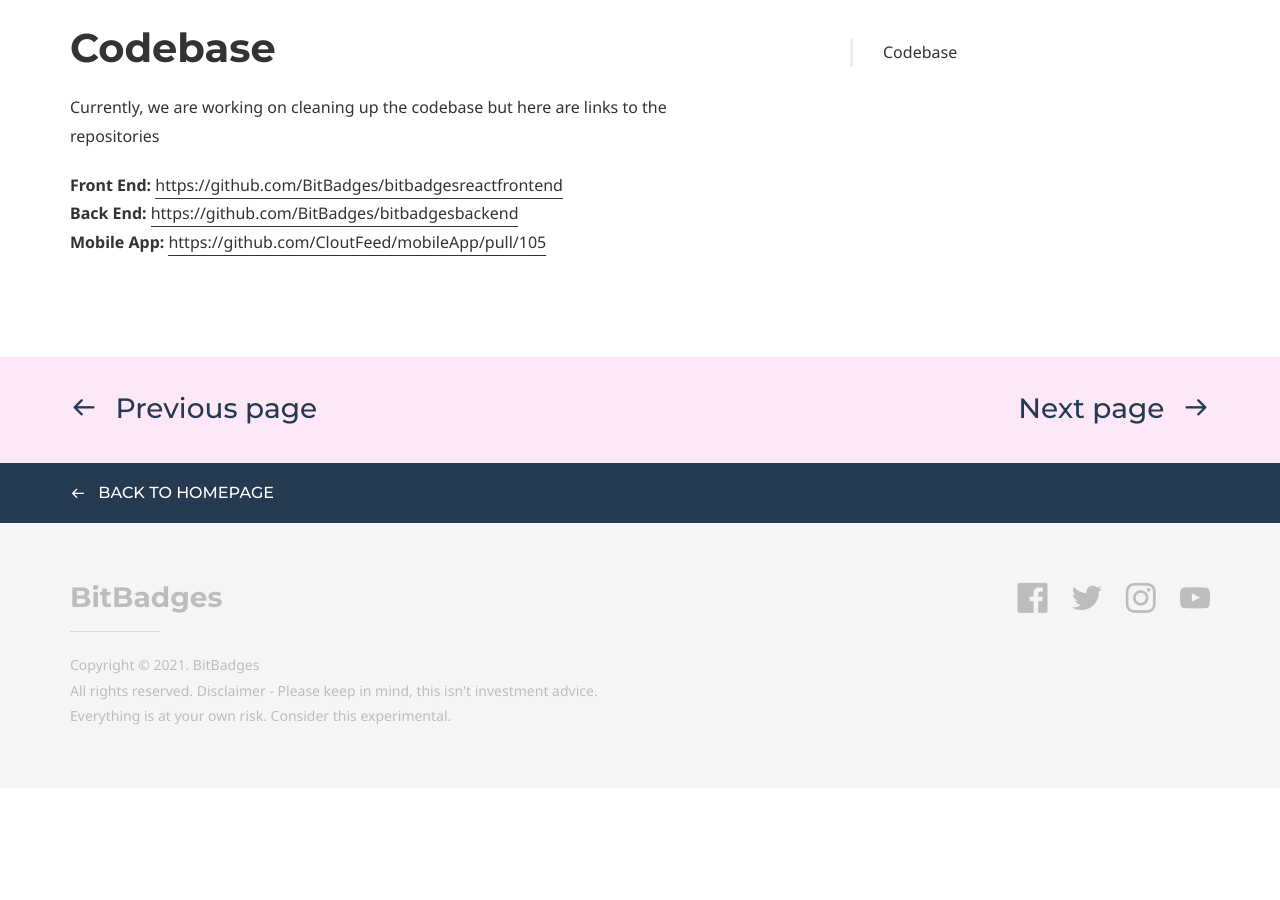
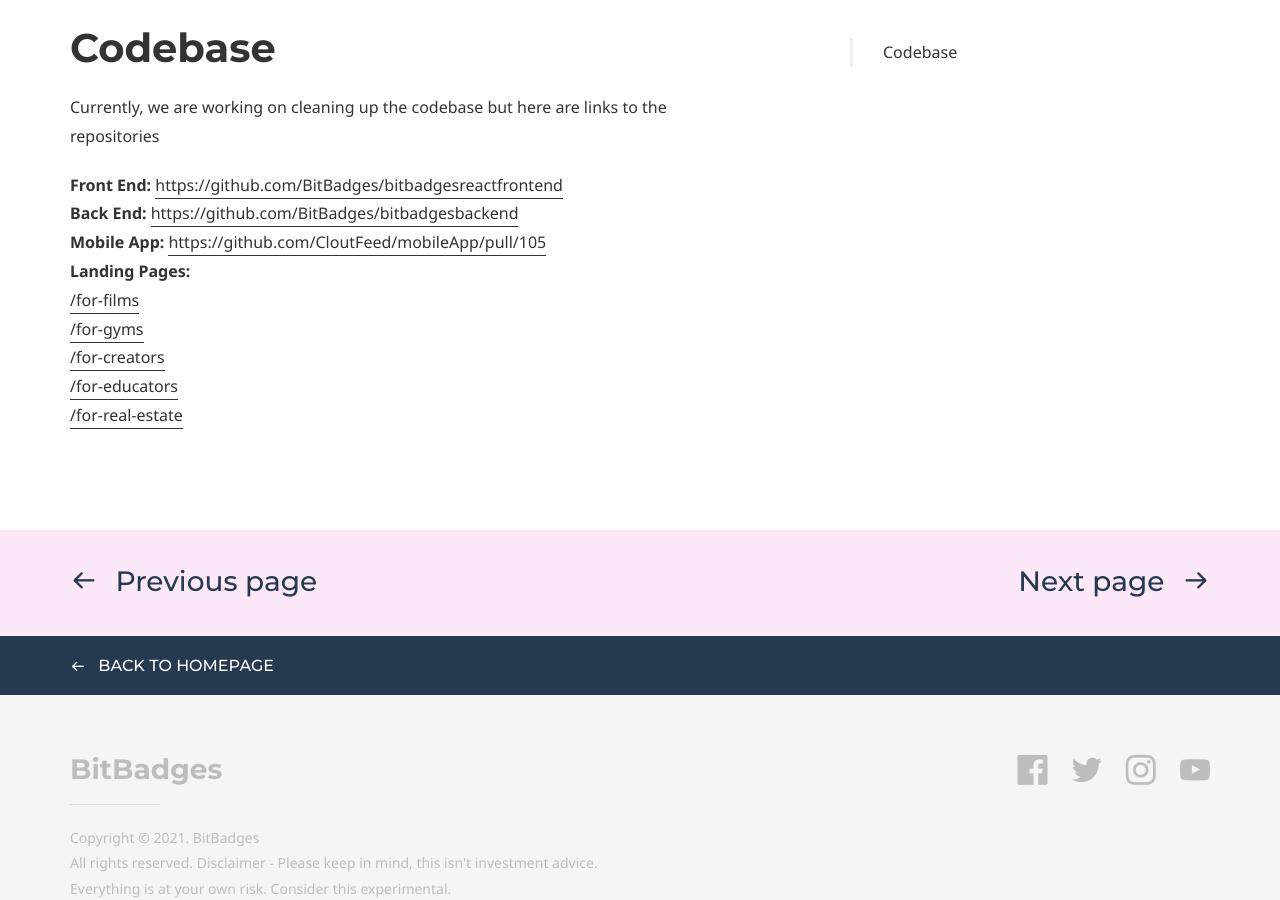
Before and after one commit to BitBadges/bitbadges.github.io, a Jekyll site: the page built from codebase.md, in a window 1280 px wide and 900 px high, scrolled down 709 px. Built offline with Jekyll 4.4.1, drawn with Linux system fonts in a browser that asks for light colours; some web fonts are replaced; before the commit the page ends 1497 px from its top, so only the background shows below that.

Commit message:
Update codebase.md

```diff
--- a/codebase.md
+++ b/codebase.md
@@ -35,3 +35,9 @@ Currently, we are working on cleaning up the codebase but here are links to the
 **Front End:** [https://github.com/BitBadges/bitbadgesreactfrontend](https://github.com/BitBadges/bitbadgesreactfrontend)
 **Back End:** [https://github.com/BitBadges/bitbadgesbackend](https://github.com/BitBadges/bitbadgesbackend)
 **Mobile App:** [https://github.com/CloutFeed/mobileApp/pull/105](https://github.com/CloutFeed/mobileApp/pull/105)
+**Landing Pages:**
+[/for-films](https://bitbadges.github.io/for-films/)
+[/for-gyms](https://bitbadges.github.io/for-gyms/)
+[/for-creators](https://bitbadges.github.io/for-creators/)
+[/for-educators](https://bitbadges.github.io/for-educators/)
+[/for-real-estate](https://bitbadges.github.io/for-real-estate/)
```
